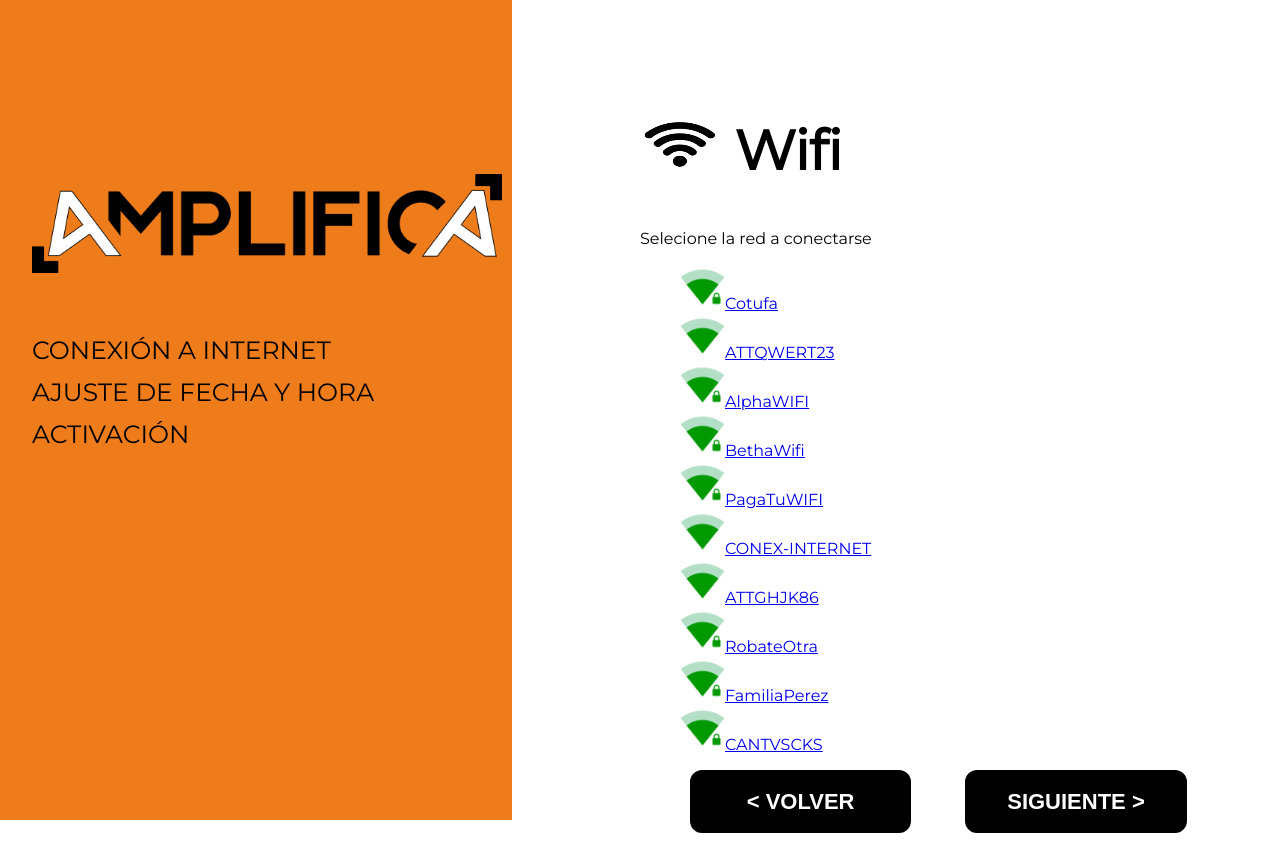
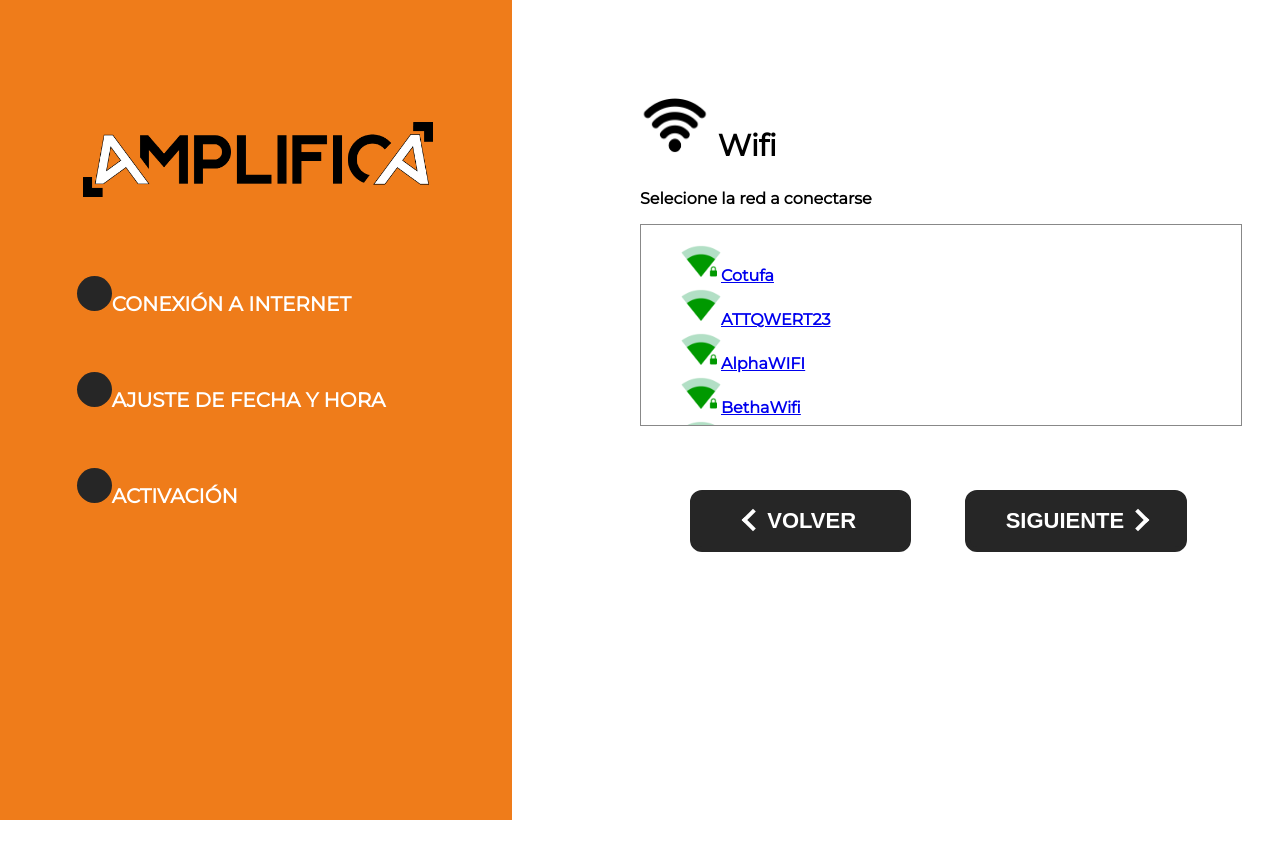
Before and after one commit to JuanchoArraez/prueba_amplifica, a plain HTML site: page index.html in a window 1280 px wide. After the commit the page ends 800 px from the top, so only its background shows below. Drawn offline with Linux system fonts and the light colour scheme.

Commit message:
scrollbox y detalles en css

```diff
--- a/assets/css/style.css
+++ b/assets/css/style.css
@@ -1,12 +1,13 @@
 /* ////// FUENTE ////// */
 body {
+    overflow-y: hidden;
     font-family: 'Montserrat', sans-serif;
     font-style: normal;
-    font-weight: normal;
+    font-weight: bolder;
 }
 
 h2 {
-    font-size: 55px;
+    font-size: 30px;
     font-weight: bold ;
 }
 
@@ -24,11 +25,22 @@ h2 {
     padding-top: 20px;
 }
 
+/* ////// SECCIÓN NARANJA ////// */
+
+/* Logo */
+.sidenav img {
+        width: 350px;
+        padding: 20% 0% 5% 10%;
+        margin-right: 1em;
+        margin-left: 2em;
+}
+
+/* Texto */
 .sidenav a {
-    padding: 6px 6px 6px 32px;
+    padding: 50px 6px 6px 15%;
     text-decoration: none;
-    font-size: 25px;
-    color: #000;
+    font-size: 20px;
+    color: #fff;
     display: block;
 }
 
@@ -36,16 +48,28 @@ h2 {
     color: #f1f1f1;
 }
 
-.sidenav img {
-        width: 470px;
-        padding: 30% 0% 10% 0%;
-        margin-right: 1em;
-        margin-left: 2em;
+/* Puntos en el texto */
+.dot {
+    height: 35px;
+    width: 35px;
+    background-color: #262626;
+    border-radius: 59%;
+    display: inline-block;
+}
+
+/* Triangulos Blancos (hay que hacerlos en HTML <div class="triangle-lft"></div>)*/
+.triangle-left {
+	width: 0;
+	height: 0;
+	border-top: 25px solid transparent;
+	border-right: 50px solid #fff;
+	border-bottom: 25px solid transparent;
 }
 
 /* ////// SECCIÓN BLANCA ////// */
 
 .main {
+    overflow-y: hidden;
     margin-left: 40%; /*igual al ancho del sidenav*/
     padding: 5% 0% 0% 10%;
 }
@@ -56,23 +80,39 @@ h2 {
 }
 
 /* ////// SCROLL BOX ////// */
-scroll-box {
-    background-color: #fff;
-    width: 400px;
-    height: 300px;
-    overflow: scroll;
+.scrollbox {
+    overflow: auto;
+    width: 600px;
+    height: 200px;
+    border: 1px solid #888;
+}
+
+/* ancho del riel */
+#scroll::-webkit--scrollbar {
+    width: 10px;
+}
+
+/* manejador */
+#scroll::-webkit--scrollbar-thumb {
+    background: #000;
+    border-radius: 6px;
+}
+
+/* manejador hover */
+#scroll::-webkit--scrollbar-thumb:hover {
+    background: #555;
 }
 
 
 /* ////// WIFI ICONOS ////// */
 .wifi-icon {
-  width: 80px;
-  height: 50px;
+  width: 70px;
+  height: 60px;
 }
 
 .wifi {
-  width: 45px;
-  height: 45px;
+  width: 40px;
+  height: 40px;
 }
 
 /* ////// LISTAS ////// */
@@ -83,12 +123,18 @@ scroll-box {
 }
 
 /* ////// ESTILO DE LOS BOTONES ////// */
+.botonbox
+ {
+  padding-top: 2em;
+  margin-top: 2em;
+}
+
 
 .btn-common {
-    background-color: #000;
+    background-color: #262626;
     color: #fff;
     font-weight: bold;
-    border: 5px solid #000;
+    border: 5px solid #262626;
     padding: 0.6em;
     width: 35%;
     text-align: center;
@@ -98,11 +144,29 @@ scroll-box {
     border-radius: 12px;
 }
 .btn-common:hover {
-    color:#000;
+    color:#262626;
     font-weight: bold;
     background: #fff;
     width: 35%;
     border-style: solid;
-    border-bottom-color: #000;
+    border-bottom-color: #262626;
     border-radius: 12px;
 }
+
+i {
+  border: solid ;
+  border-width: 0 4px 4px 0;
+  display: inline-block;
+  padding: 6px;
+}
+
+
+.right {
+    transform: rotate(-45deg);
+    -webkit-transform: rotate(-45deg);
+}
+
+.left {
+    transform: rotate(135deg);
+    -webkit-transform: rotate(135deg);
+}
--- a/index.html
+++ b/index.html
@@ -17,9 +17,9 @@
                     <img src="assets/img/logo.png" alt="Amplifica Logo" />
                 </div>
 
-                <a href="#conex">CONEXIÓN A INTERNET</a>
-                <a href="#date">AJUSTE DE FECHA Y HORA</a>
-                <a href="#activ">ACTIVACIÓN</a>
+                </span><a href="#conex"><span class="dot"></span>CONEXIÓN A INTERNET</a>
+                <a href="#date"><span class="dot"></span>AJUSTE DE FECHA Y HORA</a>
+                <a href="#activ"><span class="dot"></span>ACTIVACIÓN</a>
 
             </div>
 
@@ -32,7 +32,7 @@
                     <p>Selecione la red a conectarse</p>
                 </div>
                 <!-- ////// LISTADO WIFI ////// -->
-                <div class="scroll-box">
+                <div class="scrollbox scrollbar" id="scroll">
                     <div id="navigation">
                         <nav>
                             <ul>
@@ -46,19 +46,20 @@
                                 <li><a href="#wifi-conex" class="nav-link"><img class="wifi" src="assets/img/wifi-lock.png" alt="Wifi Icon">RobateOtra</a></li>
                                 <li><a href="#wifi-conex" class="nav-link"><img class="wifi" src="assets/img/wifi-lock.png" alt="Wifi Icon">FamiliaPerez</a></li>
                                 <li><a href="#wifi-conex" class="nav-link"><img class="wifi" src="assets/img/wifi-lock.png" alt="Wifi Icon">CANTVSCKS</a></li>
+                                <br>
                             </ul>
                         </nav>
                     </div>
                 </div>
 
                 <!-- ////// BOTONES ////// -->
-                <div>
+                <div Class="botonbox">
                     <button type="button" class="btn-common">
-                    < VOLVER
+                    <i class="arrow left"></i>  VOLVER
                     </button>
 
                     <button type="button" class="btn-common">
-                    SIGUIENTE >
+                    SIGUIENTE  <i class="arrow right"></i>
                     </button>
                 </div>
 
```
Lines whose indentation alone changed are shown as unchanged.
